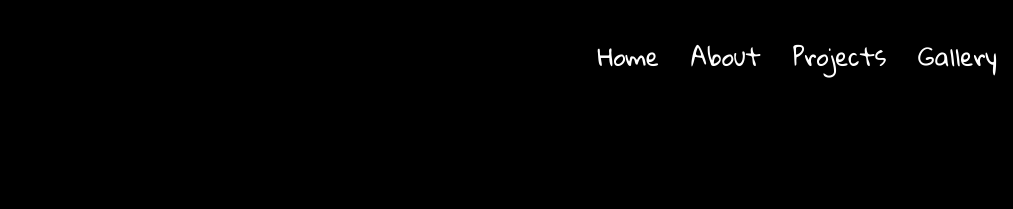
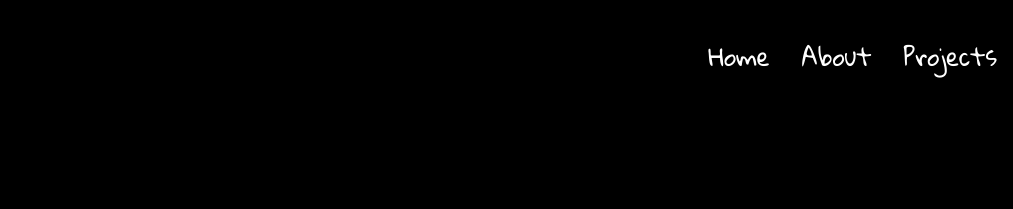
Before and after one commit to YutsuriHisekawa/Tetsuya.dev, a website: page index.html in a window 1280 px wide. Shown: the top 209 px of the page, 267-1280 px from the left. Drawn offline with nearby package versions, Linux system fonts and the light colour scheme; a web font is replaced by a local one.

Commit message:
Portofolio

```diff
--- a/index.html
+++ b/index.html
@@ -3,7 +3,7 @@
 <head>
   <meta charset="UTF-8">
   <meta name="viewport" content="width=device-width, initial-scale=1.0">
-  <title>T3tSuy4.D3v</title>
+  <title>Tetsuya.dev</title>
   <link rel="icon" type="image/gif" href="https://media.tenor.com/oKIYgqpUjRsAAAAi/silver-wolf-honkai.gif">
   <link rel="stylesheet" href="dist/output.css">
  <!--FONT-->
@@ -27,8 +27,6 @@
 
 </head>
 <body class="bg-black">
-
-
 
 <!-- NAVBAR -->
   <nav class="sticky top-0 z-50 inset-x-0 backdrop-blur-xl bg-black bg-opacity-80">
@@ -54,13 +52,12 @@
           <li>
             <a href="#Work" class="block py-2 pl-3 pr-4 text-white  rounded md:bg-transparent  md:p-0 hover:text-red-600 duration-300 ">Projects</a>
           </li>
-          <li>
-            <a href="#" class="block py-2 pl-3 pr-4 text-white  rounded md:bg-transparent  md:p-0 hover:text-red-600 duration-300 ">Gallery</a>
-          </li>
+
         </ul>
       </div>
     </div>
   </nav>
+  <!--end nav-->
 
   <!-- hero -->
   <section id="Tetsuya" class="bg-black">
@@ -75,6 +72,7 @@
         </div>
     </div>
 </section>
+<!--end hero-->
 
 <!--About-->
 <section id="About" class="py-10 md:py-32 animate-fade-up animate-once animate-ease-in-out animate-duration-[1500ms]">
@@ -101,6 +99,7 @@
     </div>
   </div>
 </section>
+<!--end about-->
 
 <!-- Work -->
 <section id="Work" class="bg-gradient-to-r from-black via-red-600 to-black antialiased animate-fade animate-duration-[1500ms] animate-ease-in-out mb-5">
@@ -187,6 +186,7 @@
     </div>
   </div>
 </section>
+<!--end work-->
 
   <!--footer-->
 
@@ -220,6 +220,7 @@
   </div>
 </footer>
 <div class="bg-white/5 text-center text-xl  p-4 text-white hover:text-red-600 duration-300 font-logo">© 2023 Copyright <span class="text-red-600 hover:text-white duration-300"> Tetsuya Kumiko </span></div>
+<!-- End Footer-->
 
 
 
```
